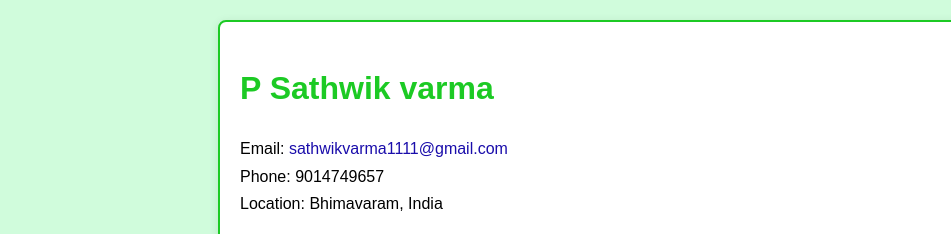
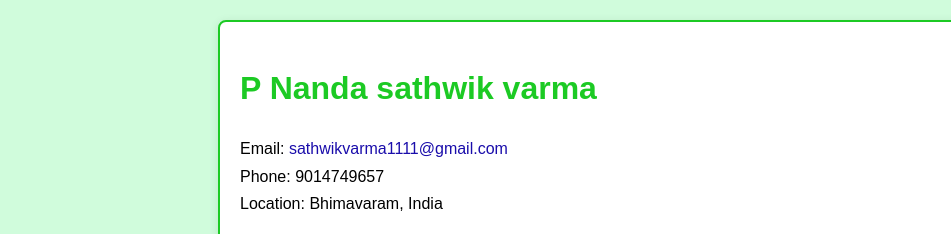
Before and after one commit to sathwikvarma1111/resume, a plain HTML site: page index.html in a window 1280 px wide. Shown: the top 234 px of the page, 0-951 px from the left. Drawn offline with Linux system fonts and the light colour scheme.

Commit message:
Update index.html

```diff
--- a/index.html
+++ b/index.html
@@ -3,7 +3,7 @@
 <head>
   <meta charset="UTF-8" />
   <meta name="viewport" content="width=device-width, initial-scale=1.0"/>
-  <title>P Sathwik varma- Portfolio</title>
+  <title>P Nanda sathwik varma- Portfolio</title>
   <link rel="stylesheet" href="style.css" />
 </head>
 <body>
@@ -12,7 +12,7 @@
   </button>
   <div class="container">
     <header>
-      <h1>P Sathwik varma</h1>
+      <h1>P Nanda sathwik varma</h1>
       <div class="contact">
         <p>Email: <a href="mailto:sathwikvarma1111@gmail.com">sathwikvarma1111@gmail.com</a></p>
         <p>Phone: 9014749657</p>
```
